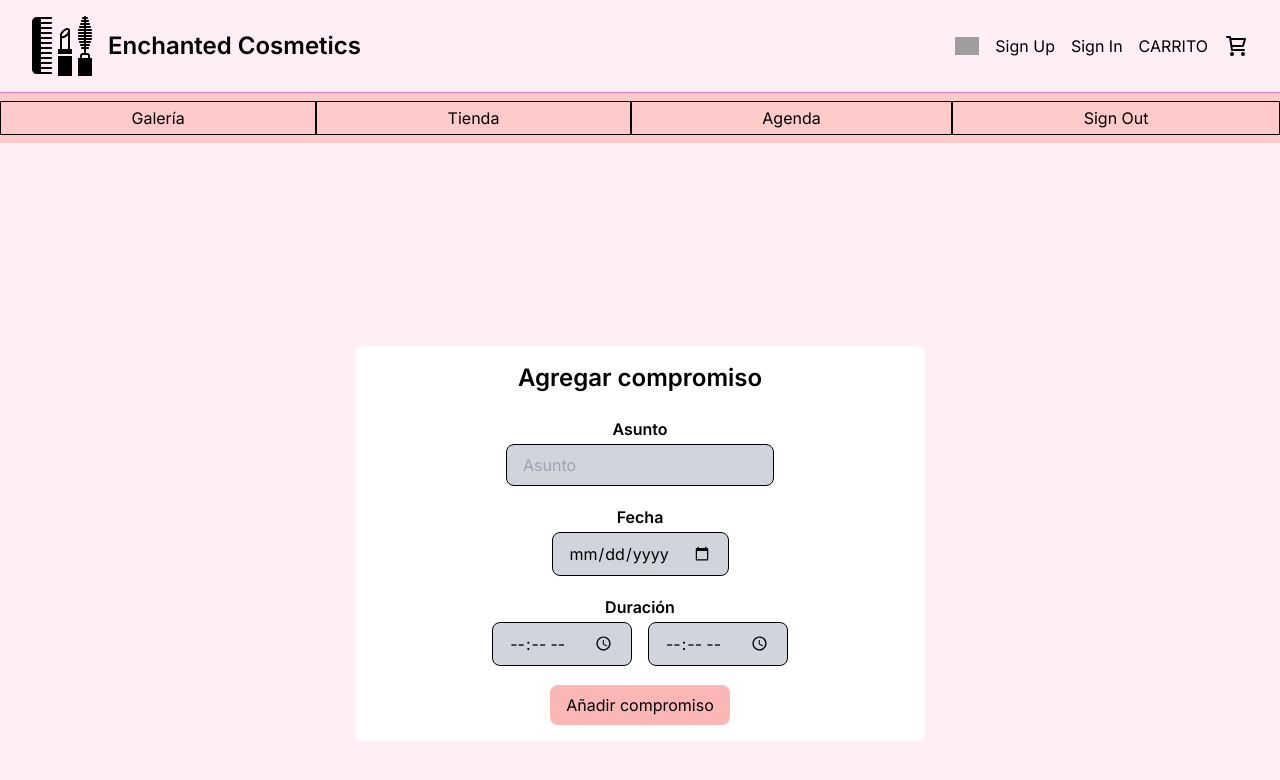
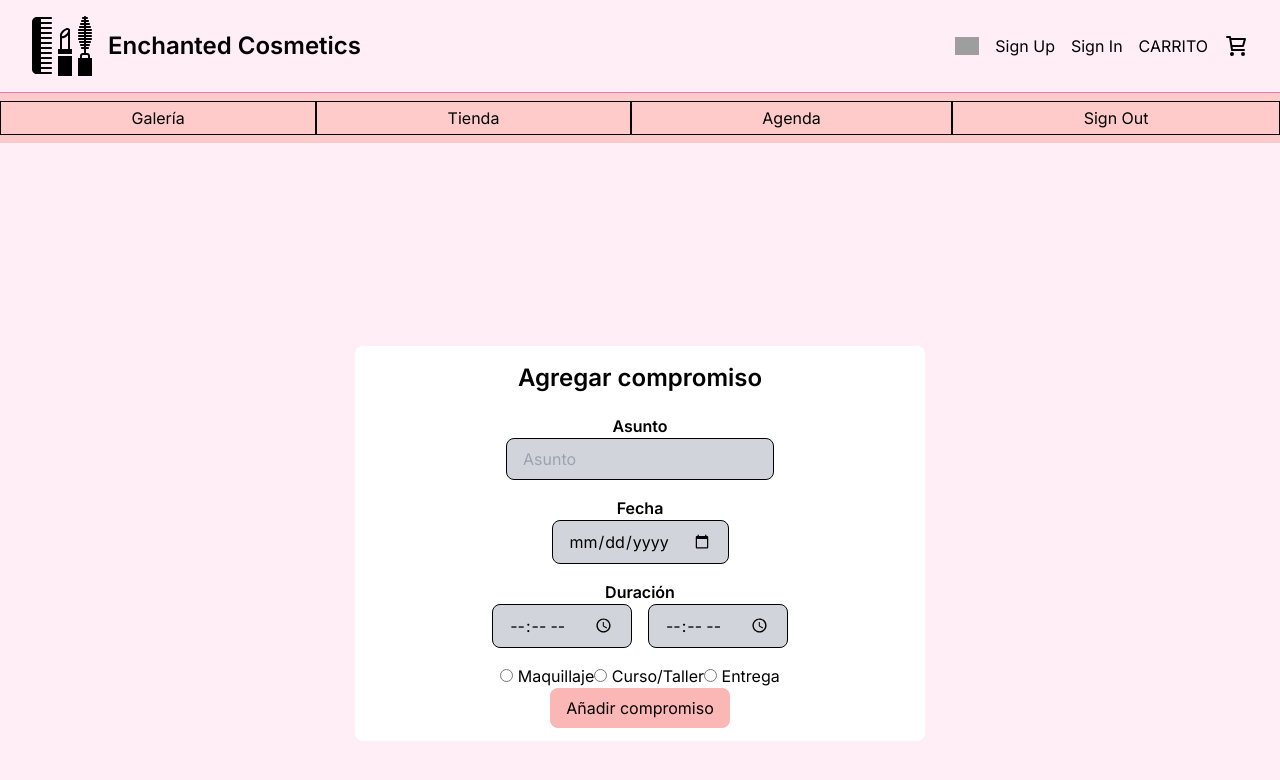
Before and after one commit to Elmono56/DuendeMaquillista, a Next.js app: page /pages/admin/addEvent in a window 1280 px wide. Shown: the top 780 px of the page. Built offline with nearby package versions, Linux system fonts and the light colour scheme; grey boxes are pictures that could not be loaded.

Commit message:
feat: no sé

```diff
--- a/src/app/pages/admin/addEvent/page.tsx
+++ b/src/app/pages/admin/addEvent/page.tsx
@@ -61,7 +61,11 @@ const AddEvent = () => {
               value={FinalHour}
             />
           </div>
-
+          <div >
+            <input type="radio" value="Maquillaje" name="gender" /> Maquillaje
+            <input type="radio" value="Curso/Taller" name="gender" /> Curso/Taller
+            <input type="radio" value="Entrega" name="gender" /> Entrega
+          </div>
           <button className="boton-global">Añadir compromiso</button>
         </div>
       </div>
```
